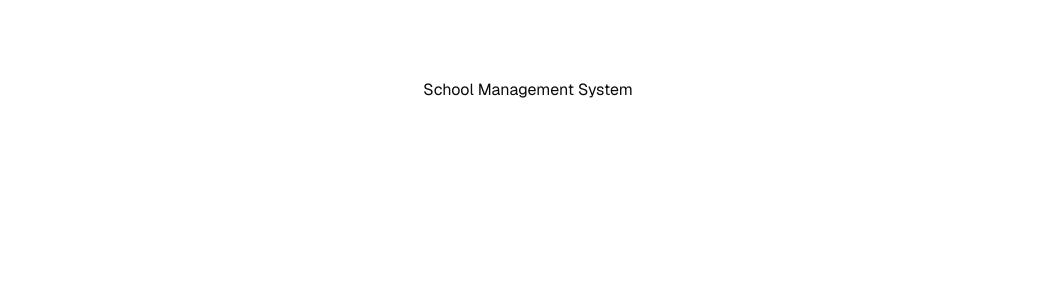
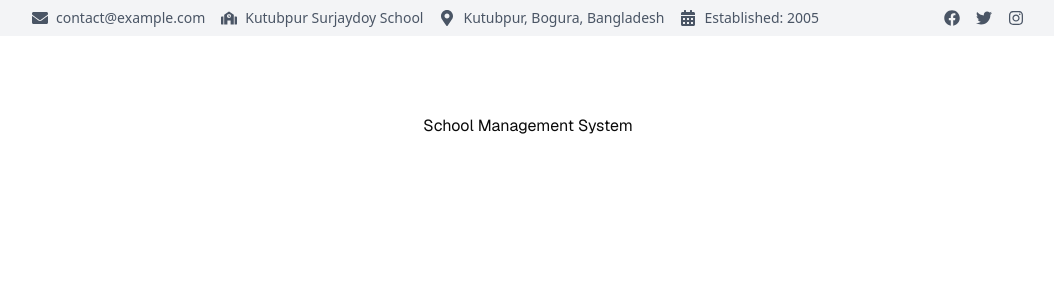
Before and after one commit to abuhosain/school-management-system-frontend, a Next.js app: page / in a window 1280 px wide. Shown: the top 300 px of the page, without its empty margins (112-1166 px from the left). Built offline with nearby package versions, Linux system fonts and the light colour scheme.

Commit message:
sub nav done

```diff
--- a/package.json
+++ b/package.json
@@ -19,6 +19,7 @@
     "react": "19.1.0",
     "react-dom": "19.1.0",
     "react-hook-form": "^7.62.0",
+    "react-icons": "^5.5.0",
     "react-redux": "^9.2.0",
     "redux-persist": "^6.0.0",
     "tailwind-merge": "^3.3.1"
--- /dev/null
+++ b/src/app/(withCommonLayout)/(home)/layout.tsx
@@ -0,0 +1,15 @@
+import SubNav from "@/components/SubNav";
+import React, { ReactNode } from "react";
+
+const layout = ({ children }: { children: ReactNode }) => {
+  return (
+    <div>
+      <div className=" mx-auto  flex-grow">
+        <SubNav />
+        {children}
+      </div>
+    </div>
+  );
+};
+
+export default layout;
--- /dev/null
+++ b/src/components/SubNav.tsx
@@ -0,0 +1,84 @@
+import Link from "next/link";
+import React from "react";
+import {
+  FaEnvelope,
+  FaFacebook,
+  FaTwitter,
+  FaInstagram,
+  FaSchool,
+  FaMapMarkerAlt,
+  FaCalendarAlt,
+} from "react-icons/fa";
+
+const SubNav = () => {
+  return (
+    <div className="w-full hidden md:block bg-gray-100 dark:bg-gray-800">
+      <div className="container mx-auto">
+        <div className="flex justify-center">
+          <div className="w-full md:w-4/5 py-2 px-4 flex items-center justify-between">
+            {/* Left Section: Contact Info */}
+            <div className="flex items-center space-x-4">
+              <div className="flex items-center space-x-2">
+                <FaEnvelope className="text-gray-600 dark:text-gray-300" />
+                <Link
+                  className="text-sm text-gray-600 dark:text-gray-300 hover:text-gray-800 dark:hover:text-gray-100"
+                  href="mailto:contact@example.com"
+                >
+                  contact@example.com
+                </Link>
+              </div>
+              <div className="flex items-center space-x-2">
+                <FaSchool className="text-gray-600 dark:text-gray-300" />
+                <span className="text-sm text-gray-600 dark:text-gray-300">
+                  Kutubpur Surjaydoy School
+                </span>
+              </div>
+              <div className="flex items-center space-x-2">
+                <FaMapMarkerAlt className="text-gray-600 dark:text-gray-300" />
+                <span className="text-sm text-gray-600 dark:text-gray-300">
+                  Kutubpur, Bogura, Bangladesh
+                </span>
+              </div>
+              <div className="flex items-center space-x-2">
+                <FaCalendarAlt className="text-gray-600 dark:text-gray-300" />
+                <span className="text-sm text-gray-600 dark:text-gray-300">
+                  Established: 2005
+                </span>
+              </div>
+            </div>
+
+            {/* Right Section: Social Links */}
+            <div className="flex items-center space-x-4">
+              <Link
+                aria-label="Facebook"
+                href="https://facebook.com"
+                rel="noopener noreferrer"
+                target="_blank"
+              >
+                <FaFacebook className="text-gray-600 dark:text-gray-300 hover:text-blue-600 dark:hover:text-blue-400" />
+              </Link>
+              <Link
+                aria-label="Twitter"
+                href="https://twitter.com"
+                rel="noopener noreferrer"
+                target="_blank"
+              >
+                <FaTwitter className="text-gray-600 dark:text-gray-300 hover:text-blue-400 dark:hover:text-blue-300" />
+              </Link>
+              <Link
+                aria-label="Instagram"
+                href="https://instagram.com"
+                rel="noopener noreferrer"
+                target="_blank"
+              >
+                <FaInstagram className="text-gray-600 dark:text-gray-300 hover:text-pink-600 dark:hover:text-pink-400" />
+              </Link>
+            </div>
+          </div>
+        </div>
+      </div>
+    </div>
+  );
+};
+
+export default SubNav;
```
Also changed, not shown: src/app/(withCommonLayout)/(home)/login/page.tsx (renamed from src/app/(withCommonLayout)/login/page.tsx), 1 other file (tests, documents, lock files or other folders).
